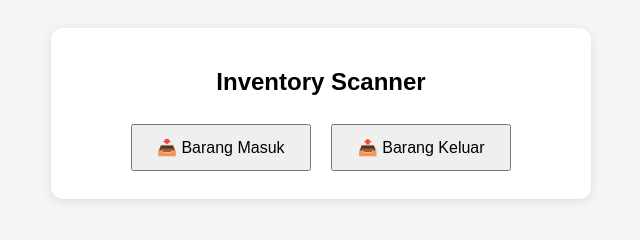
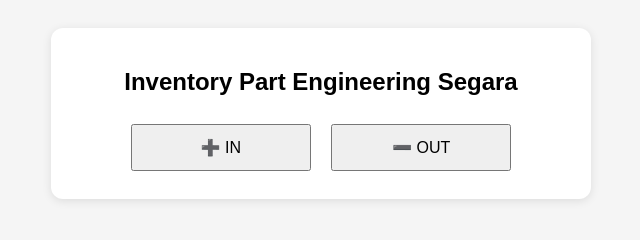
Before and after one commit to olfatzakaria28-droid/inventory-scanner, a plain HTML site: page index.html in a window 1280 px wide. Shown: the whole page, without its empty margins (319-959 px from the left). Drawn offline with Linux system fonts and the light colour scheme.

Commit message:
index.html

```diff
--- a/index.html
+++ b/index.html
@@ -16,16 +16,16 @@ href="style.css">
 
 <div class="card">
 
-<h2>Inventory Scanner</h2>
+<h2>Inventory Part Engineering Segara</h2>
 
 <div id="menu">
 
 <button onclick="pilih('IN')">
-📥 Barang Masuk
+➕ IN
 </button>
 
 <button onclick="pilih('OUT')">
-📤 Barang Keluar
+➖ OUT
 </button>
 
 </div>
@@ -45,7 +45,7 @@ style="display:none">
 <input
 id="qty"
 type="number"
-placeholder="Qty">
+placeholder="Masukkan Jumlah Barang">
 
 <br><br>
 
```
